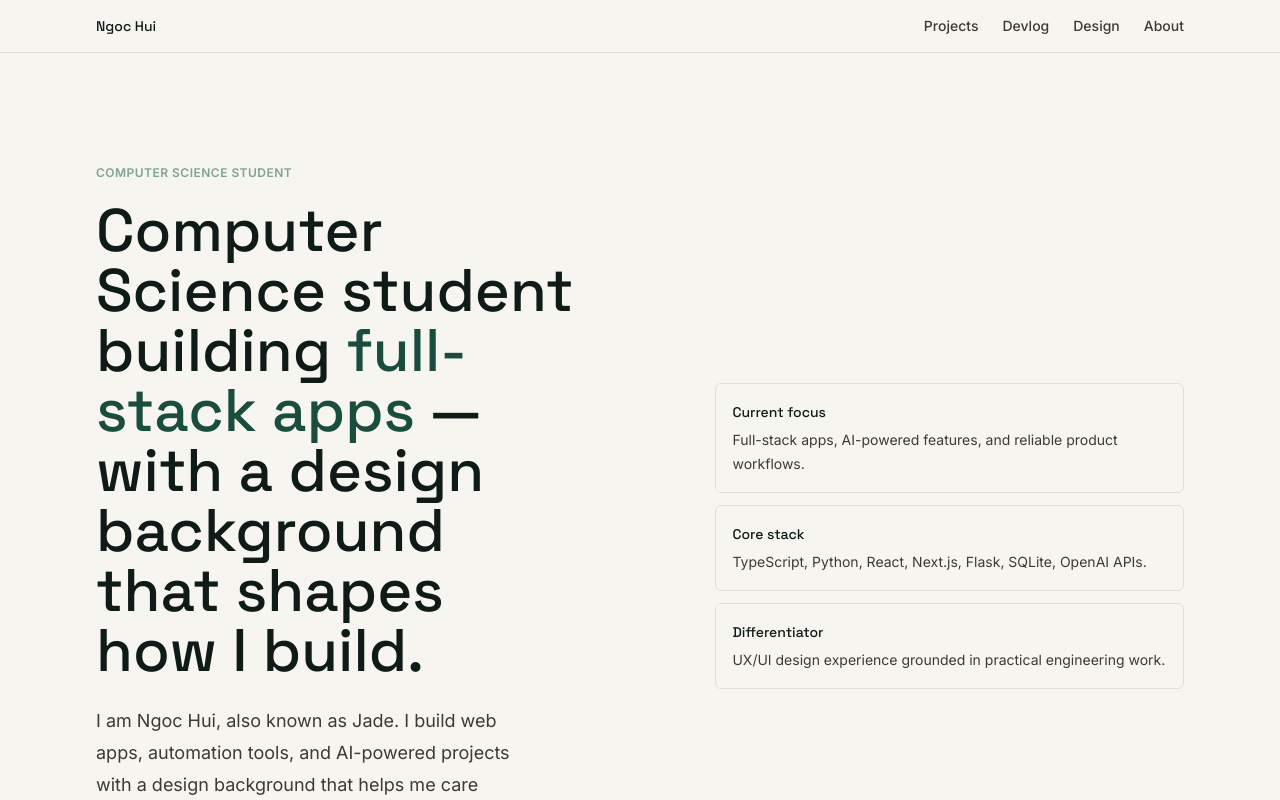
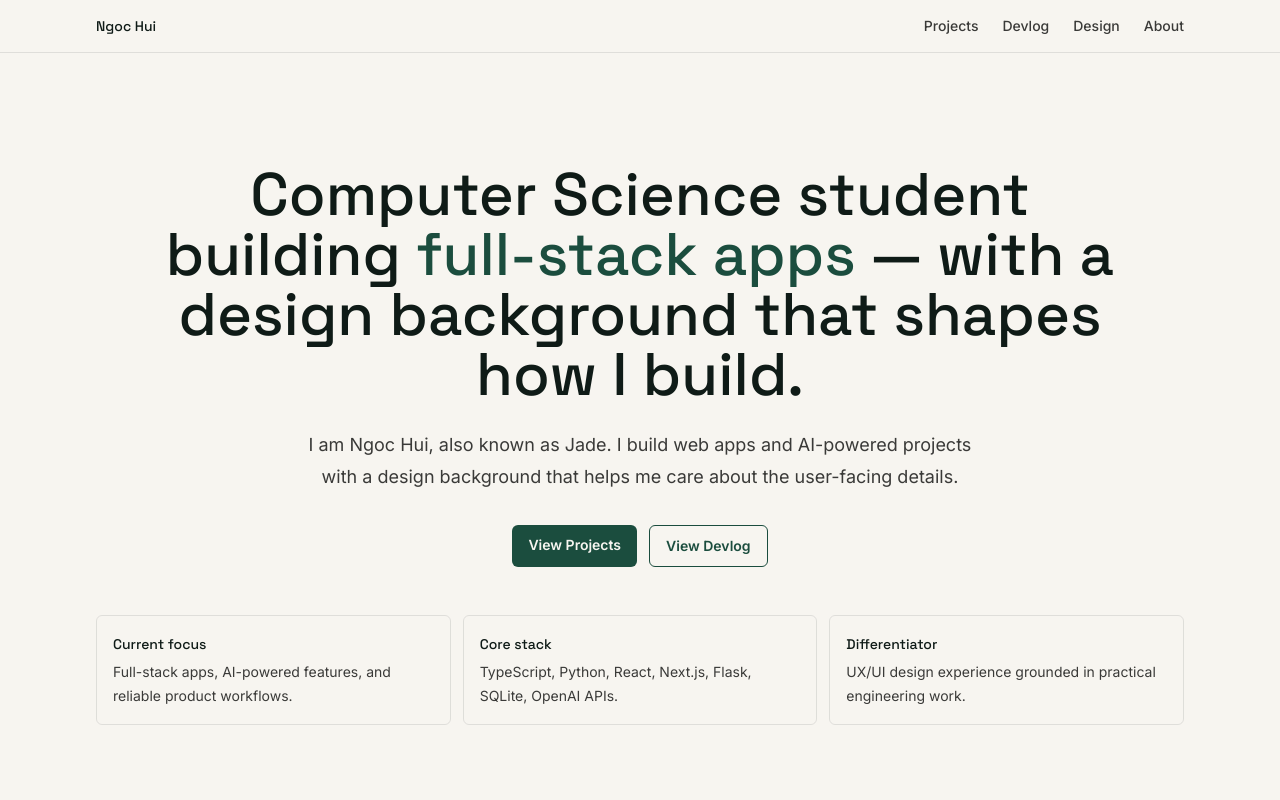
Before and after one commit to jadecodelab/Portfolio-Website, a Next.js app: page / in a window 1280 px wide. Shown: the top 800 px of the page. Built offline with nearby package versions, Linux system fonts and the light colour scheme.

Commit message:
Center home hero layout

```diff
--- a/app/page.tsx
+++ b/app/page.tsx
@@ -10,22 +10,19 @@ export default async function HomePage() {
   return (
     <div>
       <section className="border-b border-ink/10 bg-cream">
-        <div className="mx-auto grid min-h-[78vh] max-w-6xl items-center gap-12 px-5 py-24 sm:px-6 lg:grid-cols-[1fr_0.82fr] lg:px-8 lg:py-28">
-          <div>
-            <p className="text-xs font-semibold uppercase tracking-[0.04em] text-jade-soft">
-              Computer Science student
-            </p>
-            <h1 className="mt-5 max-w-[480px] font-display text-4xl font-medium leading-tight text-ink sm:text-5xl lg:text-6xl">
+        <div className="mx-auto flex min-h-[78vh] max-w-6xl flex-col items-center justify-center gap-12 px-5 py-24 text-center sm:px-6 lg:px-8 lg:py-28">
+          <div className="mx-auto flex max-w-5xl flex-col items-center">
+            <h1 className="max-w-[960px] font-display text-4xl font-medium leading-tight text-ink sm:text-5xl lg:text-6xl">
               Computer Science student building{" "}
               <span className="text-jade-deep">full-stack apps</span> — with a
               design background that shapes how I build.
             </h1>
-            <p className="mt-6 max-w-[420px] text-lg leading-8 text-charcoal">
-              I am Ngoc Hui, also known as Jade. I build web apps, automation
-              tools, and AI-powered projects with a design background that helps
-              me care about the user-facing details.
+            <p className="mt-6 max-w-2xl text-lg leading-8 text-charcoal">
+              I am Ngoc Hui, also known as Jade. I build web apps and AI-powered
+              projects with a design background that helps me care about the
+              user-facing details.
             </p>
-            <div className="mt-8 flex flex-wrap gap-3">
+            <div className="mt-8 flex flex-wrap justify-center gap-3">
               <Link
                 href="/projects"
                 className="rounded-md bg-jade-deep px-4 py-2.5 text-sm font-semibold text-cream transition hover:bg-ink"
@@ -41,7 +38,7 @@ export default async function HomePage() {
             </div>
           </div>
 
-          <div className="grid gap-3 text-sm leading-6 text-charcoal">
+          <div className="grid w-full gap-3 text-left text-sm leading-6 text-charcoal md:grid-cols-3">
             <div className="rounded-md border border-ink/10 p-4">
               <p className="font-display font-medium text-ink">Current focus</p>
               <p className="mt-1">
```
